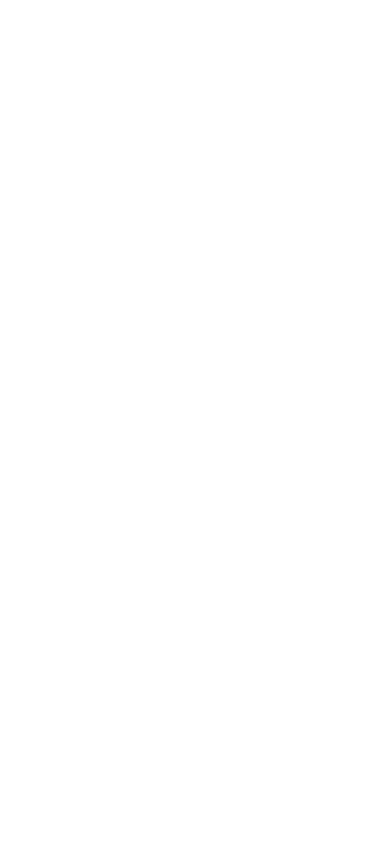
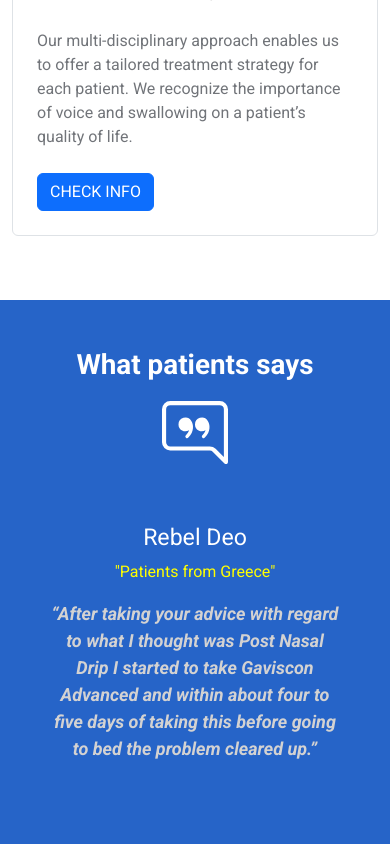
Before and after one commit to nizs/ent-healthcare, a React (Create React App) app: page / in a window 390 px wide. Shown: the part 4220-5064 px from the top of the page. Before the commit the page ends 1949 px from the top, so only its background shows below. Built offline with nearby package versions, Linux system fonts and the light colour scheme.

Commit message:
service and testimonial section done

```diff
--- /dev/null
+++ b/public/ent_db.json
@@ -0,0 +1,32 @@
+[
+    {
+        "serviceTitle": "General Adults for Ear Nose & Throat",
+        "serviceDescription": "Our doctors diagnose and treat ear, nose, throat (ENT) and head and neck conditions, some of which may require further specialized care. If our doctors find that your condition requires more advanced care, your general ENT doctor will work closely with our team of specialists.",
+        "serviceImg": "https://i.ibb.co/d5wnSX8/treatment-img-1.jpg"
+    },
+    {
+        "serviceTitle": "Children’s Ear Nose & Throat",
+        "serviceDescription": "To provide your child with the most comprehensive care, the department collaborates with other services at Ent Healthcare, such as audiology, speech pathology and learning services, pulmonary medicine, allergy, immunology pediatric medicine and surgery.",
+        "serviceImg": "https://i.ibb.co/2jfmj4s/treatment-img-2.jpg"
+    },
+    {
+        "serviceTitle": "Hearing Aid Repair",
+        "serviceDescription": "Hearing aids are tiny marvels of technology. Despite their small size, they contain a lot of sophisticated parts and perform many advanced functions every second. If you suspect your hearing aids need to be repaired, try our service .",
+        "serviceImg": "https://i.ibb.co/VwxRzqy/treatment-img-3.jpg"
+    },
+    {
+        "serviceTitle": "Nose and Sinus",
+        "serviceDescription": "Our team will determine if you have a sinus infection by asking about symptoms and examining you.Antibiotics are not needed for many sinus infections. Most sinus infections usually get better on their own without antibiotics.",
+        "serviceImg": "https://i.ibb.co/nrgg0bN/treatment-img-4.jpg"
+    },
+    {
+        "serviceTitle": "Allergy Problems",
+        "serviceDescription": "You can find treatment options for mild to moderate allergic reactions. Antihistamines and decongestants can help treat certain symptoms, as can nasal sprays.If you have an allergic-type asthma, your doctor might also prescribe an inhaler to ease attacks. Or we may inject a special antibody to manage your symptoms.",
+        "serviceImg": "https://i.ibb.co/ZLwmSFj/treatment-img-5.jpg"
+    },
+    {
+        "serviceTitle": "Voice and Airway",
+        "serviceDescription": "Our multi-disciplinary approach enables us to offer a tailored treatment strategy for each patient. We recognize the importance of voice and swallowing on a patient’s quality of life.",
+        "serviceImg": "https://i.ibb.co/HHR2CgH/treatment-img-6.jpg"
+    }
+]
--- /dev/null
+++ b/src/pages/Home/Carousel/Carousel.js
@@ -0,0 +1,41 @@
+import Carousel from 'react-bootstrap/Carousel';
+import { BsChatRightQuote } from "react-icons/bs";
+import '../Carousel/carousel.css';
+
+function Testimonial() {
+    return (
+        <div className='testimonial py-5'>
+            <div>
+                <h1 className='text-center text-white fw-bold'>What patients says</h1>
+                <h1 className='text-center my-2 text-white fw-bold testimonial-icon'><BsChatRightQuote /></h1>
+            </div>
+            <Carousel>
+                <Carousel.Item>
+                    <Carousel.Caption className='carousel p-5' >
+                        <h3>Rebel Deo</h3>
+                        <p className='testimonial-origin'>"Patients from Greece"</p>
+                        <p className='testimonial-feedback'>“After taking your advice with regard to what I thought was Post Nasal Drip I started to take Gaviscon Advanced and within about four to five days of taking this before going to bed the problem cleared up.”</p>
+                    </Carousel.Caption>
+                </Carousel.Item>
+                <Carousel.Item>
+                    <Carousel.Caption className='carousel p-5'>
+                        <h3>Jhon Doe</h3>
+                        <p className='testimonial-origin'>"Patients from US"</p>
+                        <p className='testimonial-feedback'>“ I have been going to Comprehensive ENT for a very long time, so I figured I should write a review. The front desk staff is always nice and welcoming. Dr. Simons is so kind and great and if any problems occurs i know ENT Healthcare is there..”</p>
+                    </Carousel.Caption>
+                </Carousel.Item>
+                <Carousel.Item>
+                    <Carousel.Caption className='carousel p-5'>
+                        <h3>Claudia</h3>
+                        <p className='testimonial-origin'>"Patients from Finland"</p>
+                        <p className='testimonial-feedback'>
+                            “ The staff actually took time from their lunch hour to see me because I was there. I am and have always been extremely impressed with the professional and courteous care that I receive at your clinic.”
+                        </p>
+                    </Carousel.Caption>
+                </Carousel.Item>
+            </Carousel>
+        </div>
+    );
+}
+
+export default Testimonial;
--- /dev/null
+++ b/src/pages/Home/Carousel/carousel.css
@@ -0,0 +1,19 @@
+.carousel {
+    position: initial;
+    width: 100%;
+    overflow: inherit !important;
+}
+.testimonial {
+    background-color: #2664c8;
+}
+.testimonial-origin {
+    color: yellow;
+}
+.testimonial-feedback {
+    color: rgb(211, 210, 210);
+    font-size: 18px;
+    font-style: italic;
+}
+.testimonial-icon {
+    font-size: 66px;
+}
--- a/src/pages/Home/Home/Home.js
+++ b/src/pages/Home/Home/Home.js
@@ -1,9 +1,12 @@
 import React from 'react';
+import Services from '../../Services/Services';
+import Carousel from '../Carousel/Carousel';
 
 const Home = () => {
     return (
         <>
-
+         <Services></Services>
+         <Carousel></Carousel>
         </>
     );
 };
--- a/src/pages/Services/Services.js
+++ b/src/pages/Services/Services.js
@@ -1,10 +1,11 @@
 import React from 'react';
+import Treatments from './Treatments/Treatments';
 
 const Services = () => {
     return (
-        <div>
-            <h2>our service page</h2>
-        </div>
+        <>
+            <Treatments></Treatments>
+        </>
     );
 };
 
--- /dev/null
+++ b/src/pages/Services/Treatment/Treatment.css
@@ -0,0 +1,25 @@
+.card {
+    display: flex;
+    flex-direction: row;
+}
+.card-title {
+    color: #252628;
+    font-size: 24px;
+}
+.title {
+    color: #343434;
+}
+.card-description {
+    color: #717479;
+}
+
+/* treatment responsive */
+@media only screen and (max-width: 425px){
+    .card {
+        display: flex;
+        flex-direction: column;
+    }
+    .card img {
+        width: 100%;
+    }
+}
--- /dev/null
+++ b/src/pages/Services/Treatment/Treatment.js
@@ -0,0 +1,27 @@
+import { Col, Row } from 'react-bootstrap';
+import Button from 'react-bootstrap/Button';
+import './Treatment.css';
+
+function Treatment({ treatment }) {
+    const { serviceTitle, serviceDescription, serviceImg } = treatment;
+    return (
+        <>
+            <Col sm={12} md={12} lg={6}>
+                <div className='mb-3 border border-1 card'>
+                    <div>
+                        <img className='' src={serviceImg} alt="treatment_img" />
+                    </div>
+                    <div className='card-body p-4'>
+                        <div className='card-title fw-normal'>{serviceTitle}</div>
+                        <div className='card-description my-4'>
+                            {serviceDescription}
+                        </div>
+                        <Button variant="primary">CHECK INFO</Button>
+                    </div>
+                </div>
+            </Col>
+        </>
+    );
+}
+
+export default Treatment;
--- /dev/null
+++ b/src/pages/Services/Treatments/Treatments.js
@@ -0,0 +1,31 @@
+import React from 'react';
+import { useEffect } from 'react';
+import { useState } from 'react';
+import { Container, Row } from 'react-bootstrap';
+import Treatment from '../Treatment/Treatment';
+import '../Treatment/Treatment.css';
+
+const Treatments = () => {
+    const [treatments, setTreatments] = useState([])
+
+    useEffect(() => {
+        fetch('./ent_db.json')
+            .then(res => res.json())
+            .then(data => setTreatments(data))
+    }, [])
+    return (
+        <Container>
+            <Row className='py-5'>
+                <div className='text-center my-4'>
+                    <h2 className='fw-bold title'>We specialise in Ear Nose & Throat</h2>
+                    <p className='card-description'>Our aim is to provide specialist care by drawing from the 10 plus years of experience.</p>
+                </div>
+                {
+                    treatments.map(treatment => <Treatment treatment={treatment}></Treatment>)
+                }
+            </Row>
+        </Container>
+    );
+};
+
+export default Treatments;
```
Also changed, not shown: src/images/testimonial-img.png (added).
